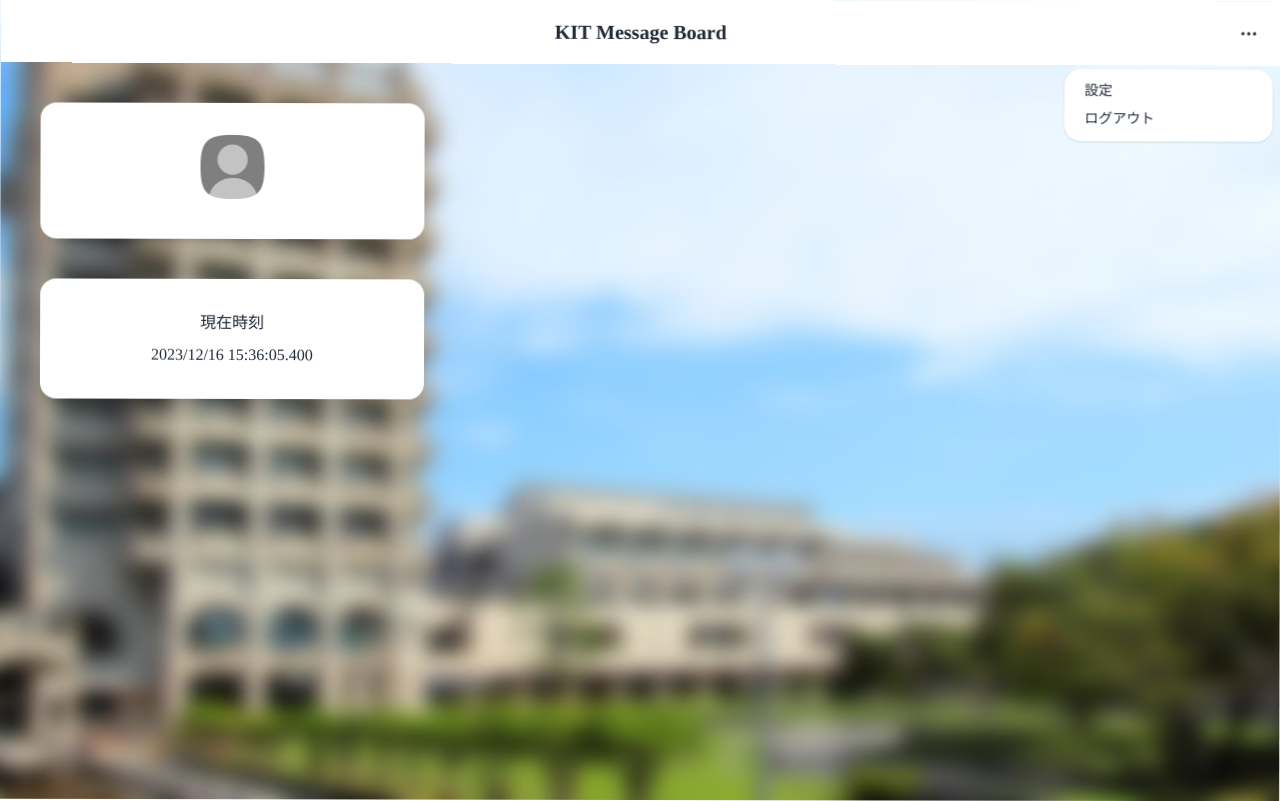
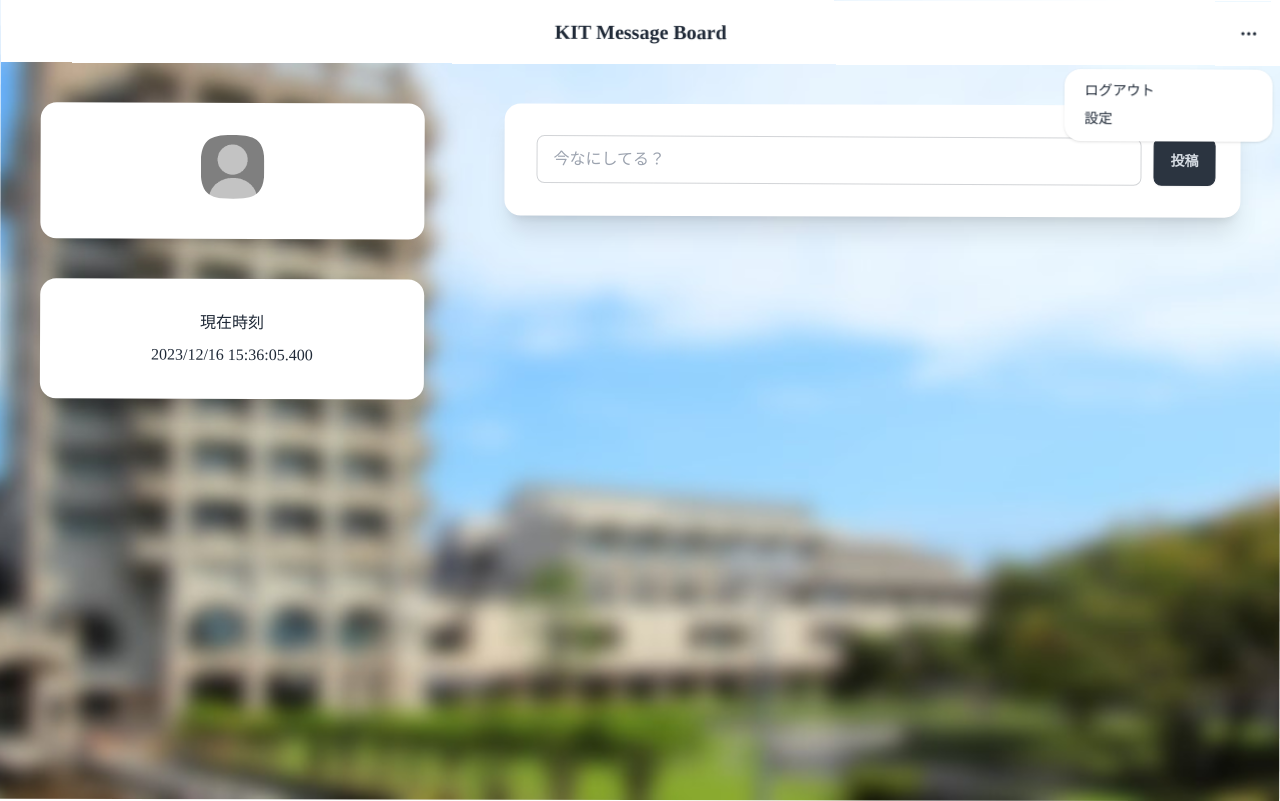
Before and after one commit to zawataku/Node_Message_Board, a Next.js app: page /home in a window 1280 px wide. Both pictures are taken after a click on the button 1248 px from the left and 33 px from the top of the page. Built offline with nearby package versions, Linux system fonts and the light colour scheme; a web font is replaced by a local one.

Commit message:
投稿の入力フォームを作成

```diff
--- /dev/null
+++ b/src/components/form.tsx
@@ -0,0 +1,18 @@
+import React from "react";
+
+const Form = () => {
+    return (
+        <div className="card w-10/12 h-28 bg-base-100 shadow-xl m-10">
+            <div className="card-body flex">
+                <div className="form-wrap flex justify-center">
+                    <input type="text" placeholder="今なにしてる？" className="input input-bordered w-full max-w-3xl flex" />
+                    <div className="card-actions ml-3">
+                        <button className="btn btn-neutral">投稿</button>
+                    </div>
+                </div>
+            </div>
+        </div>
+    );
+};
+
+export default Form;
--- a/src/components/header.tsx
+++ b/src/components/header.tsx
@@ -4,17 +4,18 @@ import { useRouter } from "next/router";
 const Header = () => {
     const router = useRouter();
 
-    const handleLogout = () => {
+    const handleLogout = (e) => {
+        e.preventDefault();
 
         // Cookieを削除
-        document.cookie = 'username=; expires=Thu, 01 Jan 1970 00:00:00 UTC;';
+        document.cookie = 'username=; expires=Thu, 01 Jan 1970 00:00:00 UTC; path=/;';
 
         // ログアウト後のリダイレクト先を指定
         router.push('/');
     };
 
     return (
-        <div className="navbar bg-base-100 sticky top-0">
+        <div className="navbar bg-base-100 sticky top-0 z-50">
             <div className="navbar-start">
             </div>
             <div className="navbar-center">
@@ -26,8 +27,9 @@ const Header = () => {
                         <svg xmlns="http://www.w3.org/2000/svg" fill="none" viewBox="0 0 24 24" className="inline-block w-5 h-5 stroke-current"><path strokeLinecap="round" strokeLinejoin="round" strokeWidth="2" d="M5 12h.01M12 12h.01M19 12h.01M6 12a1 1 0 11-2 0 1 1 0 012 0zm7 0a1 1 0 11-2 0 1 1 0 012 0zm7 0a1 1 0 11-2 0 1 1 0 012 0z"></path></svg>
                     </div>
                     <ul tabIndex={0} className="menu menu-sm dropdown-content mt-3 z-[1] p-2 shadow bg-base-100 rounded-box w-52">
+                        <li><a onClick={handleLogout}>ログアウト</a></li>
                         <li><a>設定</a></li>
-                        <li><a  onClick={handleLogout}>ログアウト</a></li>
+
                     </ul>
                 </div>
             </div>
--- a/src/pages/home.tsx
+++ b/src/pages/home.tsx
@@ -1,14 +1,19 @@
 import React from "react";
-import Link from "next/link";
 
 import Header from "@/components/header";
 import Sidebar from "@/components/sidebar";
+import Form from "@/components/form";
 
 const Home = () => {
     return (
         <div className="bg-[url('/img/kv_3.jpg')] items-center justify-center min-h-screen relative z-10 bg-center bg-cover">
+
             <Header></Header>
-            <Sidebar></Sidebar>
+
+            <div className="flex">
+                <Sidebar></Sidebar>
+                <Form></Form>
+            </div>
         </div>
     );
 };
```
Also changed, not shown: src/components/posts.tsx (added).
